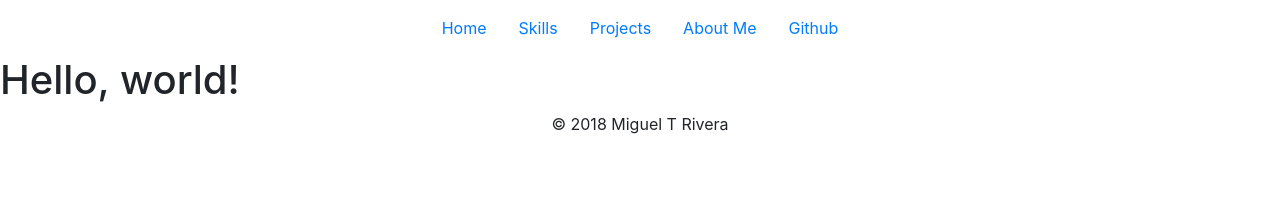
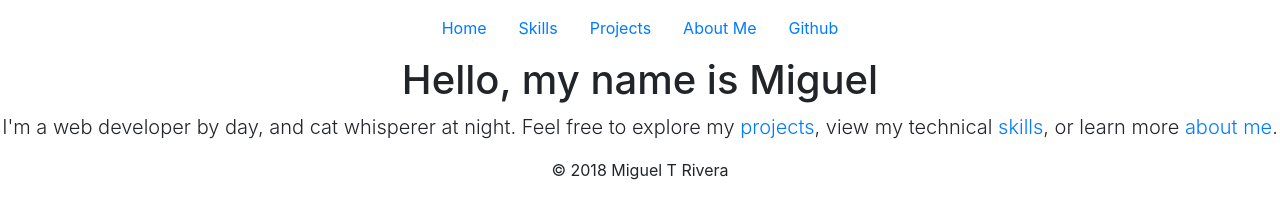
Before and after one commit to mtrivera/portfolio, a plain HTML site: page index.html in a window 1280 px wide. Drawn offline with nearby package versions, Linux system fonts and the light colour scheme.

Commit message:
Add home content

```diff
--- a/index.html
+++ b/index.html
@@ -19,7 +19,8 @@
       <a class="nav-link" href="./about-me.html">About Me</a>
       <a class="nav-link" href="https://github.com/mtrivera" target="_blank">Github</a>
     </nav>
-    <h1>Hello, world!</h1>
+    <h1 class="text-center">Hello, my name is Miguel</h1>
+    <p class="lead text-center">I'm a web developer by day, and cat whisperer at night. Feel free to explore my <a href="./projects.html">projects</a>, view my technical <a href="./skills.html">skills</a>, or learn more <a href="#">about me</a>.</p>
     <!-- Footer -->
     <footer>
       <p class="copyright text-center">&copy; 2018 Miguel T Rivera</p>
```
